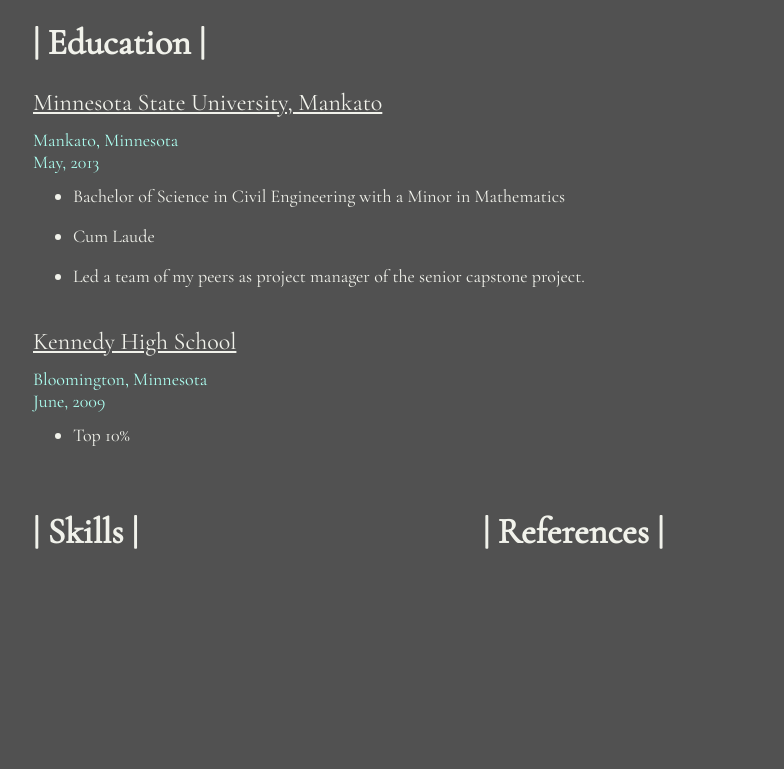
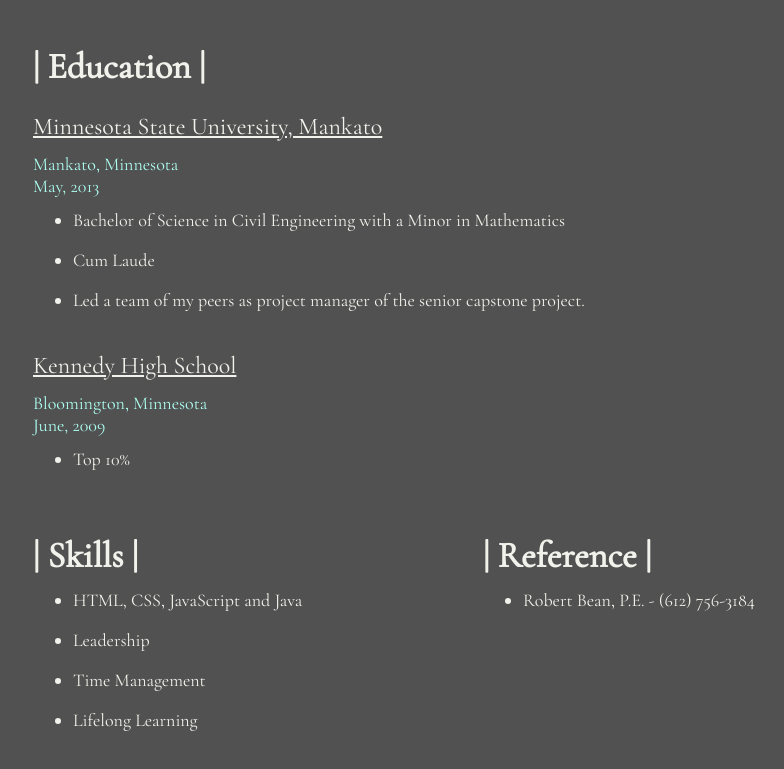
Before and after one commit to fischk5/fischk5.github.io, a website: page index.html in a window 1280 px wide. Shown: the part 1307-2076 px from the top of the page, without its empty margins (157-941 px from the left). Before the commit the page ends 1892 px from the top, so only its background shows below. Drawn offline with nearby package versions, Linux system fonts and the light colour scheme.

Commit message:
updation

```diff
--- a/css/style.css
+++ b/css/style.css
@@ -89,14 +89,21 @@
   font-size: 18px;
 }
 
-.project-items, .job-items, .school-items {
+.project-items,
+.job-items,
+.school-items,
+.skill-items,
+.reference-items {
   font-weight: normal;
   text-align: left;
   font-size: 18px;
   color: #f1f2eb;
 }
 
-.job-items, .school-items {
+.job-items,
+.school-items,
+.skill-items,
+.reference-items {
   margin-top: 12px;
 }
 
@@ -148,11 +155,18 @@
     font-size: 18px;
   }
 
-  .job-name, .job-dates, .school-location, .school-graduation  {
+  .job-name,
+  .job-dates,
+  .school-location,
+  .school-graduation  {
     text-align: center;
   }
 
-  .project-items, .job-items, .school-item {
+  .project-items,
+  .job-items,
+  .school-item,
+  .skill-items,
+  .reference-items {
     font-weight: normal;
     text-align: left;
     font-size: 18px;
--- a/index.html
+++ b/index.html
@@ -3,6 +3,7 @@
 <html>
 
 <head>
+  <meta charset="utf-8" />"
   <link rel="stylesheet" href="css/style.css">
 
   <!-- Importing a Google Font -->
@@ -19,9 +20,9 @@
 <body>
 
 <div class="resume-header">
-  <div class="resume-header-title">
-    Kevin A. Fischer
-  </div>
+      <div class="resume-header-title">
+        Kevin A. Fischer
+      </div>
   <hr>
   <div class="resume-container">
     <img id="resume-picture" src="pictures/build/1341982670925.jpg" alt="Kevin Fischer">
@@ -52,7 +53,10 @@
   </section>
 
   <section id="resume-contact">
-    <span class="section-title">| References |</span>
+    <span class="section-title">| Reference |</span>
+    <ul class="reference-items">
+      <li>Robert Bean, P.E.    -    (612) 756-3184</li>
+    </ul>
   </section>
 
 
--- a/js/main.js
+++ b/js/main.js
@@ -78,6 +78,8 @@
 */
 
 // Create a JSON object for the work information
+// I could have made this an external file but chose
+// to keep it here for transparency and simplicity
 var workSectionJSON = '{'
 + '"jobs" : ['
 + '{'
@@ -225,3 +227,37 @@
 
 // Add the parsed JSON to the DOM with the function addJSONToEducation
 addJSONToEducation(educationSectionJSON);
+
+/* SKILLS */
+
+// Array to hold the skill descriptions
+var allTheSkills = [];
+
+// Pushing the skill descriptoins to the skill array
+allTheSkills.push('HTML, CSS, JavaScript and Java');
+allTheSkills.push('Leadership');
+allTheSkills.push('Time Management');
+allTheSkills.push('Lifelong Learning');
+
+// Obtaining the section with the id resume-skillz
+const skillsSection = $('#resume-skillz');
+
+function addSkills(skills) {
+
+  // initialize the string which will contain the <ul> to be appended to the
+  // skills section
+  let skillsUl = '<ul class="skill-items">';
+
+  // Loop through array and add information to the unordered list string
+  for(let i=0; i < skills.length; i++){
+    skillsUl += '<li>' + skills[i] + '</li>';
+  }
+
+  // Add closing tag to ul
+  skillsUl += '</ul>';
+
+  // Append allTheSkills to the skillsSection
+  skillsSection.children().append(skillsUl);
+}
+
+addSkills(allTheSkills);
```
